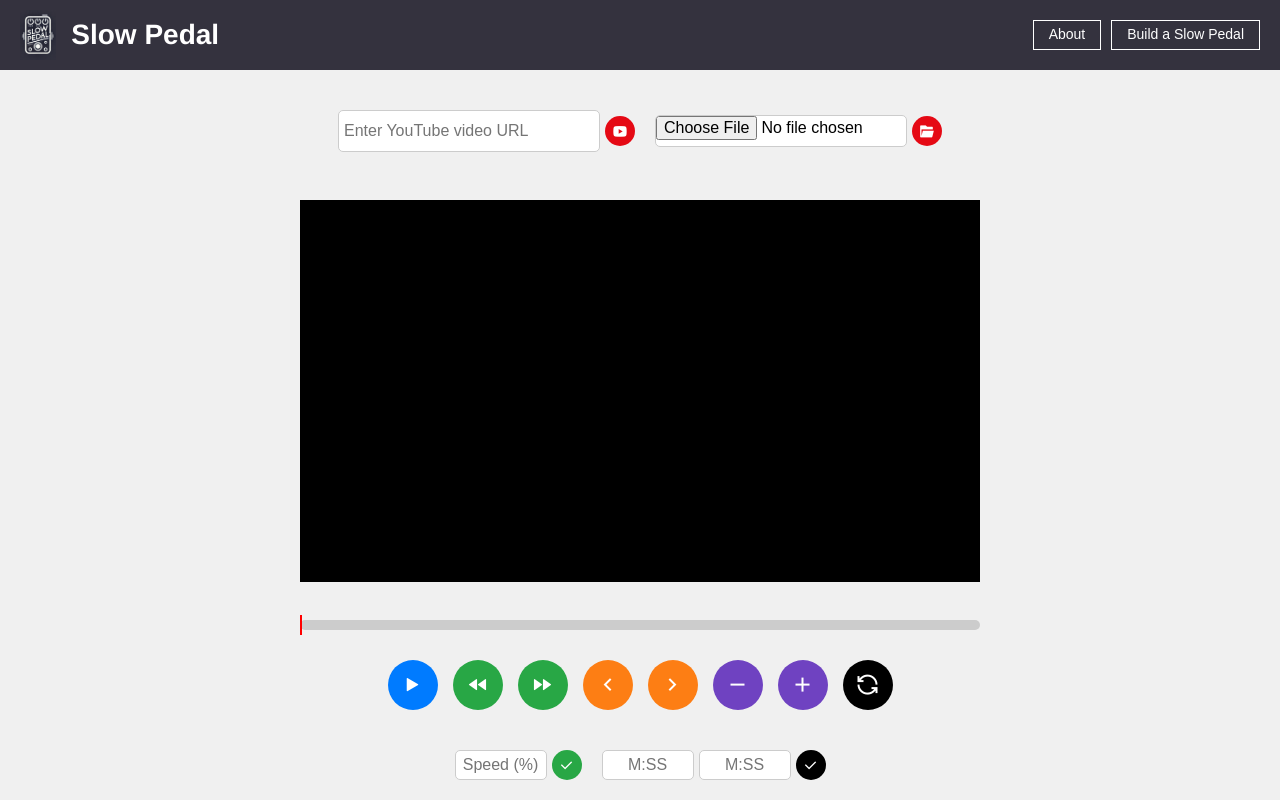
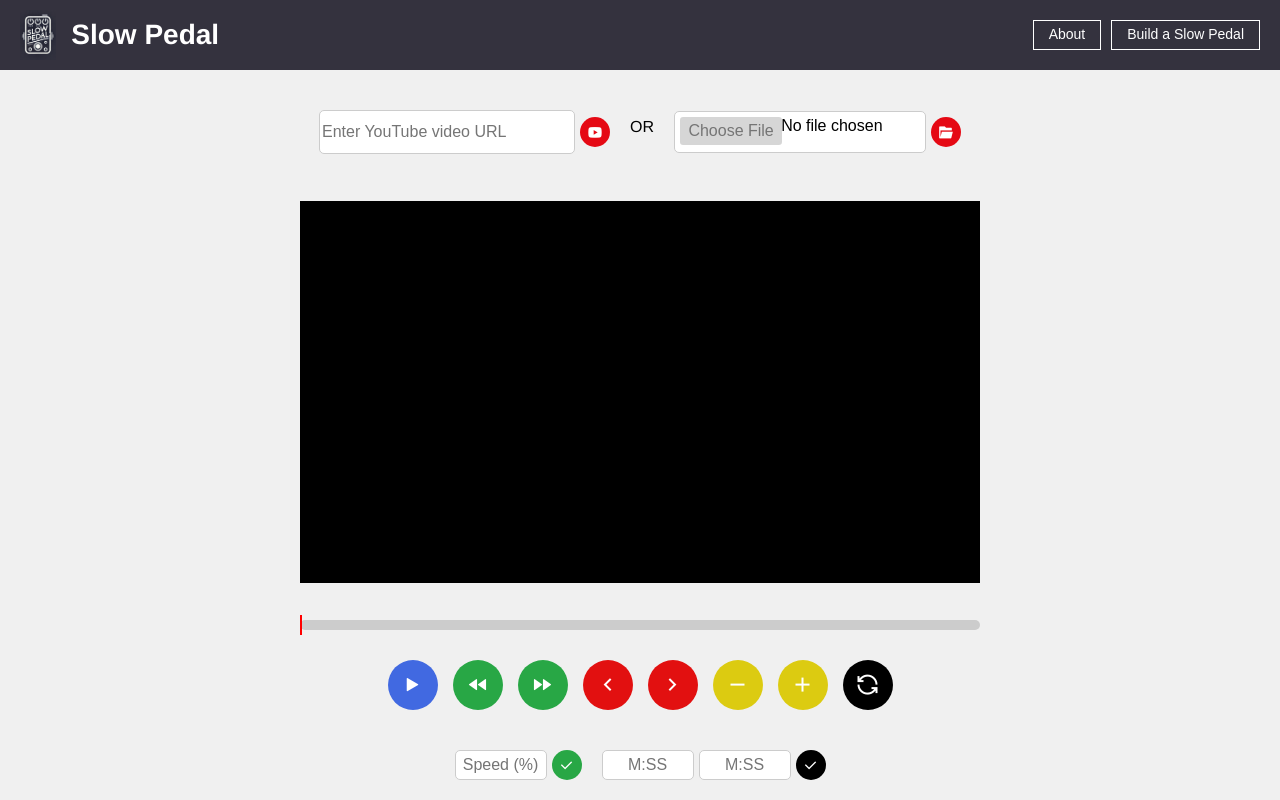
Before and after one commit to adfit11/slowpedal, a plain HTML site: page index.html in a window 1280 px wide. Drawn offline with nearby package versions, Linux system fonts and the light colour scheme.

Commit message:
Open up text boxes, alter button colours

```diff
--- a/css/styles.css
+++ b/css/styles.css
@@ -85,19 +85,45 @@
     gap: 5px;
   }
 
-  #top-controls input[type="text"],
+  /* Local input */
   #top-controls input[type="file"] {
-    padding: 5px;
     font-size: 16px;
     border: 1px solid #ccc;
     border-radius: 5px;
     width: 250px;
-    height: 30px; /* Match bottom inputs */
+    height: 40px;
+    background-color: #fff;
+    padding: 10px;
+  }
+
+  input[type="file"]::file-selector-button {
+    position: relative;
+    top: 5px;
+    left: 5px;
+    border: 2px solid #d6d6d6;
+    padding: 0.2em 0.4em;
+    border-radius: 0.2em;
+    background-color: #d6d6d6;
+    color: #757575;
+  }
+
+  /* YouTube input */
+  #top-controls input[type="text"] {
+    font-size: 16px;
+    border: 1px solid #ccc;
+    border-radius: 5px;
+    width: 250px;
+    height: 40px;
     background-color: #fff;
   }
 
   #top-controls input[type="file"] {
     padding: 0; /* Remove padding for file input */
+  }
+
+  .or-gap {
+    text-align: center;
+    padding: 8px 0px;
   }
 
   /* Small Action Buttons */
@@ -232,7 +258,7 @@
   .action-button::after {
     content: attr(title);
     position: absolute;
-    bottom: 60px;
+    top: -35px;
     left: 50%;
     transform: translateX(-50%);
     background-color: #333;
@@ -299,10 +325,10 @@
   /* Color palette */
   /* Start Video Button - Blue */
   .action-button.start-stop {
-    background-color: #007BFF;
+    background-color: #4169e1;
   }
   .action-button.start-stop:hover {
-    background-color: #0056b3;
+    background-color: #3655b5;
   }
 
   /* Loop Control Button - Black */
@@ -342,21 +368,21 @@
   /* Shift Loop Backward and Forward - Orange */
   .action-button.shift-loop-backward,
   .action-button.shift-loop-forward {
-    background-color: #FD7E14;
+    background-color: #e21010;
   }
   .action-button.shift-loop-backward:hover,
   .action-button.shift-loop-forward:hover {
-    background-color: #e4600f;
+    background-color: #be0e0e;
   }
 
   /* Double and Halve Loop Length - Purple */
   .action-button.double-loop-length,
   .action-button.halve-loop-length {
-    background-color: #6F42C1;
+    background-color: #dccb11;
   }
   .action-button.double-loop-length:hover,
   .action-button.halve-loop-length:hover {
-    background-color: #59359c;
+    background-color: #c8b910;
   }
 
   /* Modal Styles */
--- a/index.html
+++ b/index.html
@@ -47,6 +47,7 @@
           <i class="ri-youtube-fill"></i>
         </button>
       </div>
+        <div class="or-gap">OR</div>
       <div class="input-group">
         <input type="file" id="local-video-file" accept="video/*">
         <button class="action-button small-button red-button" id="load-local-video" title="Load Local Video">
```
